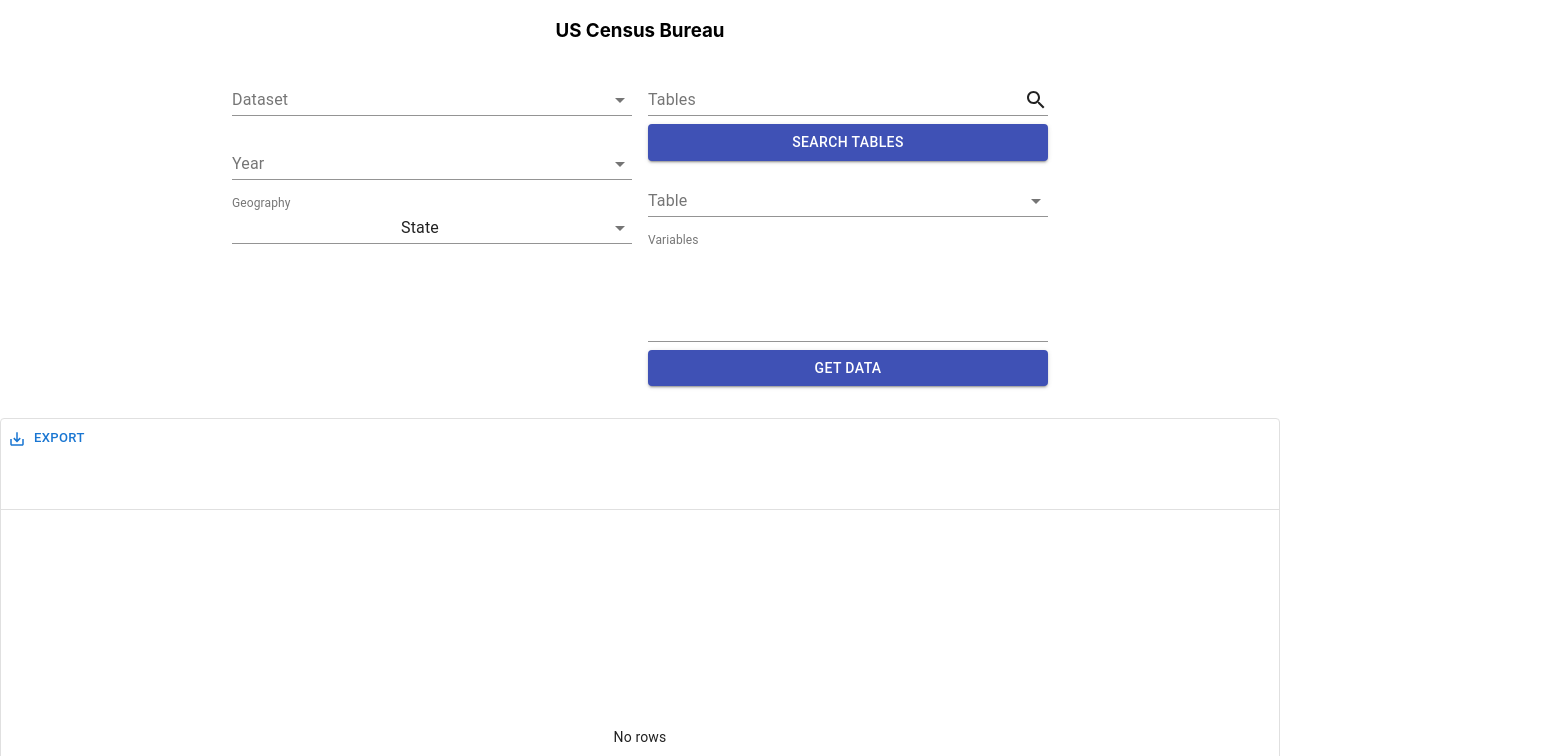
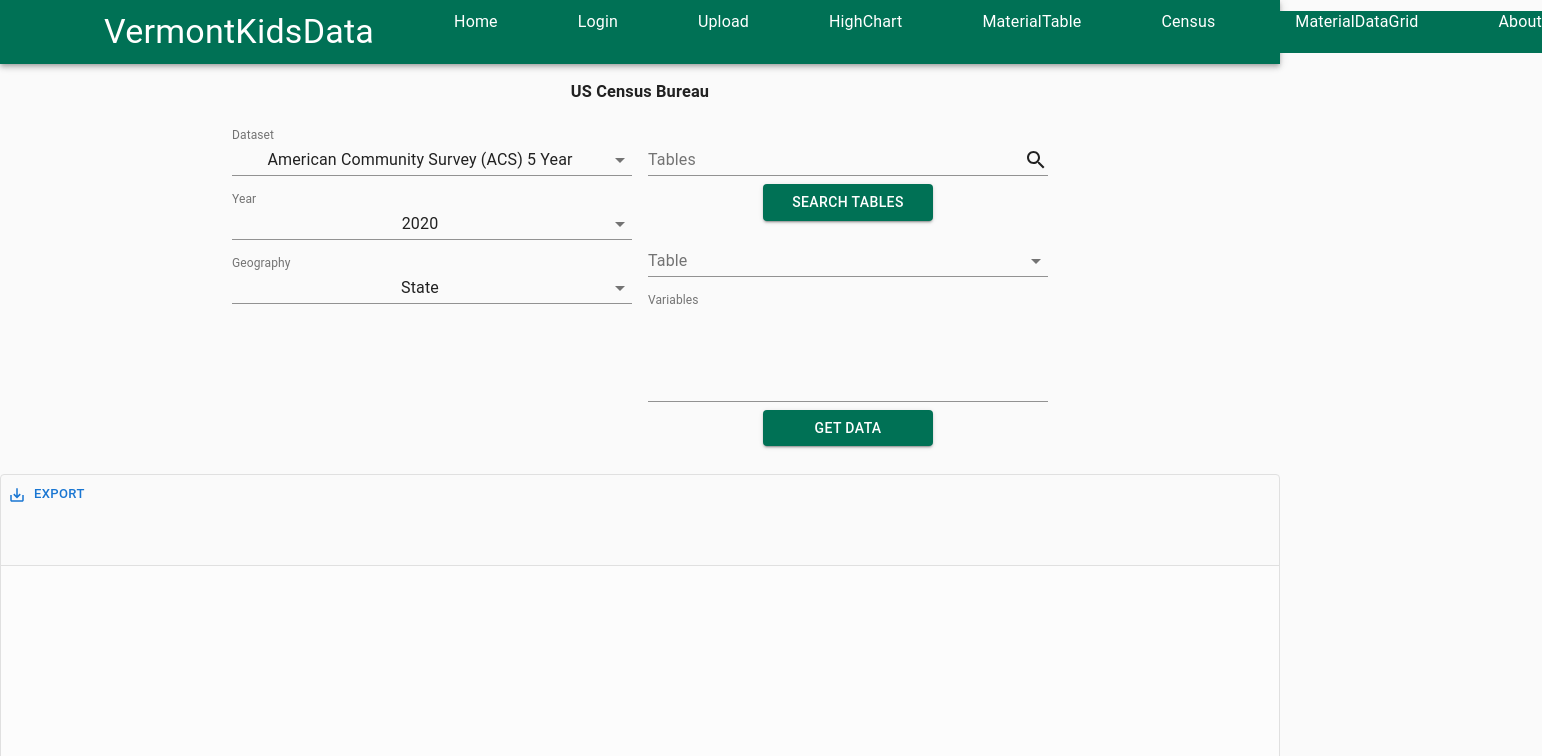
Before and after one commit to vermontkidsdata-org/vermontkidsdata-app, a React (Create React App) app in the folder ui/: page /census in a window 1280 px wide. Shown: the top 756 px of the page, 1542 px wide, since content can reach past the window. Built offline with nearby package versions, Linux system fonts and the light colour scheme.

Commit message:
updated census tool

```diff
--- a/ui/src/pages/Census.js
+++ b/ui/src/pages/Census.js
@@ -13,6 +13,7 @@
 import axios from "axios";
 import {DataGrid, GridToolbarContainer, GridToolbarExport} from "@mui/x-data-grid";
 import {ThreeDots} from 'react-loader-spinner';
+import Layout from "./Layout";
 
 const useStyles = makeStyles((theme) => ({
     rowContainer: {
@@ -39,7 +40,8 @@
         margin: theme.spacing(1),
     },
     searchBtn: {
-        width: 400
+        width: 170,
+        backgroundColor: "#007155"
     }
 }));
 
@@ -87,8 +89,8 @@
     const [loading, setLoading] = useState(false);
     const [variable, setVariable] = useState([]);
     const [variables, setVariables] = useState([]);
-    const [dataset, setDataset] = useState([]);
-    const [year, setYear] = useState('');
+    const [dataset, setDataset] = useState("acs/acs5");
+    const [year, setYear] = useState('2020');
 
     const handleDatasetChange = (event) => {
         setDataset(event.target.value);
@@ -102,8 +104,12 @@
         setSearchText(event.target.value);
     };
 
-    const handleTableChange = (event) => {
+    const handleTableChange = async (event) => {
         setTable(event.target.value);
+        //console.log(event.target.value);
+        let vars = await axios.get(`https://jwzzquhd03.execute-api.us-east-1.amazonaws.com/prod/codes/census/variables/`+event.target.value);
+        //console.log('VARIABLES', vars.data);
+        setVariables(vars.data.variables);
     };
 
     const handleYearChange = (event) => {
@@ -124,20 +130,21 @@
     const searchTables = async () => {
         setLoading(true);
         let search = {searchText};
-        console.log('searching', search);
+        //console.log('searching', search);
         //let response = await axios.get(`https://data.vermontkidsdata.org/v1/search_concepts/`+search.searchText);
         let response = await axios.get('https://jwzzquhd03.execute-api.us-east-1.amazonaws.com/prod/codes/census/tables/search?concept='+search.searchText);
-        console.log(response.data);
+       //console.log(response.data);
         let tables = response.data.tables;
         //once we get the tables, search the variables
         //let response = await axios.get('https://jwzzquhd03.execute-api.us-east-1.amazonaws.com/prod/codes/census/tables/search?concept='+search.searchText);
         // let concept = 'POPULATION%20UNDER%2018%20YEARS%20BY%20AGE';
-        let censusTable = 'B09001';
+        let censusTable = response.data.tables[0].table;
+        console.log('table', censusTable);
         let vars = await axios.get(`https://jwzzquhd03.execute-api.us-east-1.amazonaws.com/prod/codes/census/variables/`+censusTable);
-        console.log(vars.data);
+        //console.log('VARIABLES', vars.data);
         setTables(response.data.tables);
         setTable(tables[0].table);
-        setVariables(vars.data);
+        setVariables(vars.data.variables);
         setLoading(false);
     };
 
@@ -146,8 +153,13 @@
         setLoading(true);
         let table = 'B09001';
         let geo = {geography};
-        console.log(geo);
-        let response = await axios.get(`https://jwzzquhd03.execute-api.us-east-1.amazonaws.com/prod/table/census/`+table+`/`+geo.geography);
+        console.log('SEARCH TABLE', {table});
+        console.log('YEAR', {year});
+        console.log('VARIABLES', String({variable}.variable));
+        //B09001/bbf_region?year=2018&variables=B09001_003E
+        let endpoint = {table}.table+'/'+{geography}.geography+'?dataset='+{dataset}.dataset+'&year='+{year}.year+'&variables='+{variable}.variable;
+        console.log(endpoint);
+        let response = await axios.get(`https://jwzzquhd03.execute-api.us-east-1.amazonaws.com/prod/table/census/`+endpoint);
         console.log(response.data);
         let columns = response.data.columns;
         columns = prepareColumns(columns);
@@ -159,10 +171,11 @@
 
     };
 
-    console.log({geography});
+    //console.log({geography});
 
     return (
         <div className={clsx(classes.colContainer)} >
+            <Layout/>
             <div><h3>US Census Bureau</h3></div>
             <div>
                 <div className={clsx(classes.rowContainer)}>
@@ -177,9 +190,9 @@
                                     value={dataset}
                                     onChange={handleDatasetChange}
                                 >
-                                    <MenuItem value={'acs1'}>American Community Survey (ACS) 1 Year</MenuItem>
-                                    <MenuItem value={'acs3'}>American Community Survey (ACS) 3 Year</MenuItem>
-                                    <MenuItem value={'acs5'}>American Community Survey (ACS) 5 Year</MenuItem>
+                                    <MenuItem value={'acs/acs1'}>American Community Survey (ACS) 1 Year</MenuItem>
+                                    <MenuItem value={'acs/acs3'}>American Community Survey (ACS) 3 Year</MenuItem>
+                                    <MenuItem value={'acs/acs5'}>American Community Survey (ACS) 5 Year</MenuItem>
                                 </Select>
                             </FormControl>
                         </div>
@@ -218,6 +231,9 @@
                                 >
                                     <MenuItem value={'state'}>State</MenuItem>
                                     <MenuItem value={'county'}>County</MenuItem>
+                                    <MenuItem value={'bbf_region'}>BBF Region</MenuItem>
+                                    <MenuItem value={'ahs_district'}>AHS District</MenuItem>
+                                    <MenuItem value={'head_start'}>Head Start Region</MenuItem>
                                 </Select>
                             </FormControl>
                         </div>
--- a/ui/src/pages/HighChart.js
+++ b/ui/src/pages/HighChart.js
@@ -1,11 +1,11 @@
 import React, {useEffect, useState} from 'react'
-import { render } from 'react-dom'
 import Highcharts from 'highcharts'
 import HighchartsReact from 'highcharts-react-official'
 import axios from 'axios'
 import { useParams } from 'react-router-dom';
-import {makeStyles} from "@material-ui/core/styles";
+//import {makeStyles} from "@material-ui/core/styles";
 
+/*
 const useStyles = makeStyles({
     root: {
         width: '100%',
@@ -15,9 +15,11 @@
     },
 });
 
+ */
+
 export default function HighChart() {
 
-    const classes = useStyles();
+    //const classes = useStyles();
     const [options, setOptions] = useState({});
     const { id } = useParams();
 
--- a/ui/src/pages/Layout.js
+++ b/ui/src/pages/Layout.js
@@ -8,9 +8,13 @@
 } from "@material-ui/core";
 
 const useStyles = makeStyles((theme) => ({
+    appBar: {
+        backgroundColor: "#007155"
+    },
     navlinks: {
         marginLeft: theme.spacing(10),
         display: "flex",
+        backgroundColor: "#007155"
     },
     logo: {
         flexGrow: "1",
@@ -30,7 +34,7 @@
     const classes = useStyles();
 
     return (
-        <AppBar position="static">
+        <AppBar position="static" className={classes.appBar}>
             <CssBaseline />
             <Toolbar>
                 <div className={classes.navlinks}>
```
